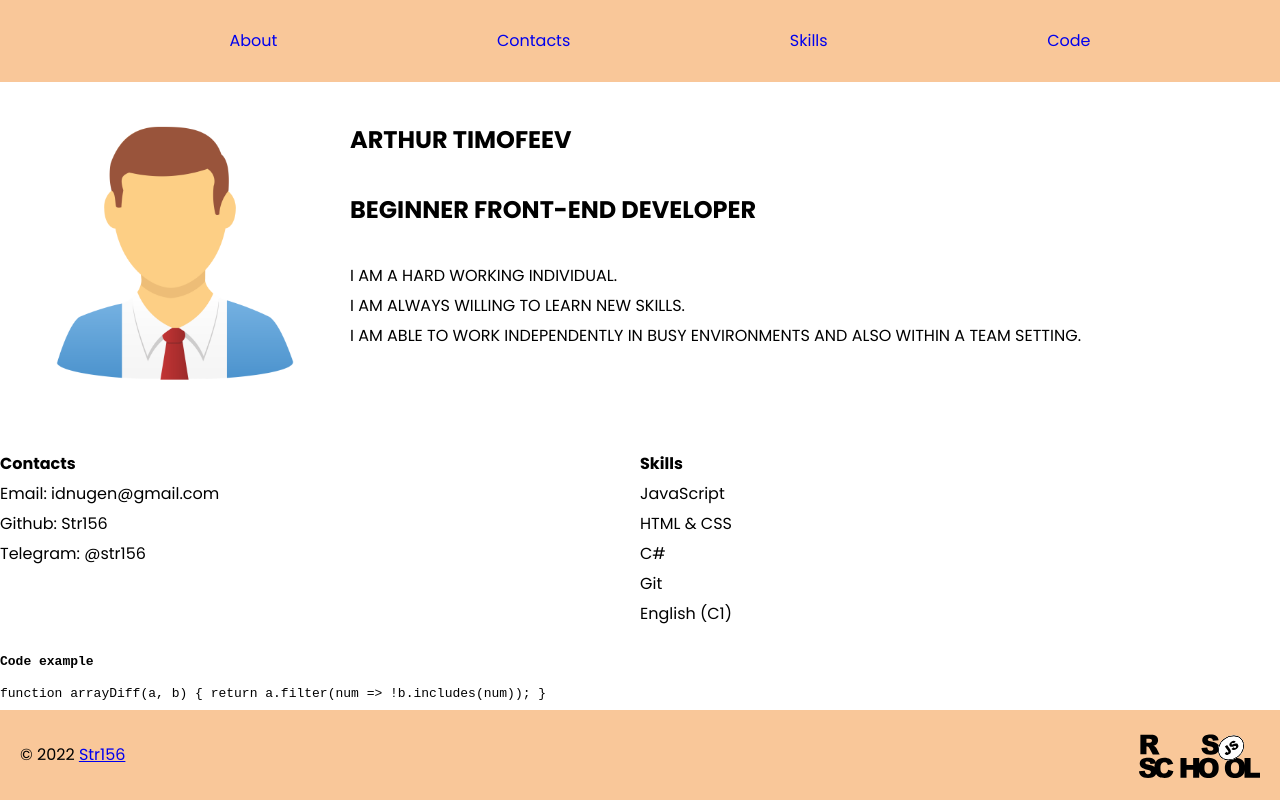
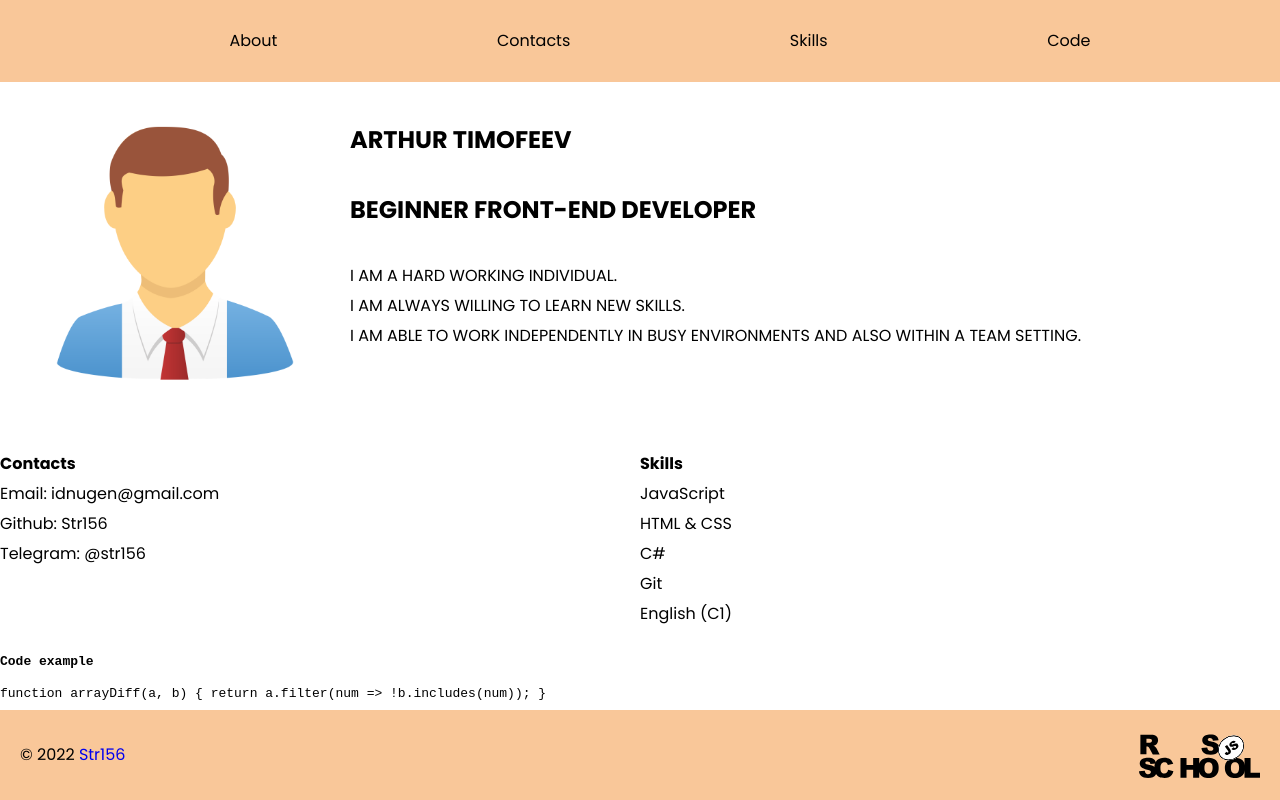
Before and after one commit to Str15/rsschool-cv, a plain HTML site: page index.html in a window 1280 px wide. Drawn offline with Linux system fonts and the light colour scheme.

Commit message:
fix: style

```diff
--- a/index.html
+++ b/index.html
@@ -75,7 +75,7 @@
 <footer class="footer">
     <div class="container footer-container">
         <div>
-        © 2022 <a href="https://github.com/Str15">Str156</a>
+        © 2022 <a class="gth" href="https://github.com/Str15">Str156</a>
     </div>
     <a href="https://rs.school/js/">
         <img class="rss" src="images/rs_school_js.svg" alt="rss">
--- a/styles.css
+++ b/styles.css
@@ -48,6 +48,7 @@ body {
   text-decoration: none;
   padding: 30px;
   line-height: 50px;
+  color: black;
 }
 
 .nav-link:hover {
@@ -85,6 +86,10 @@ footer {
   max-width: 1440px;
   margin: 0 auto;
   min-height: 50px;
+}
+
+.gth {
+  text-decoration: none;
 }
 
 .footer-container {
```
